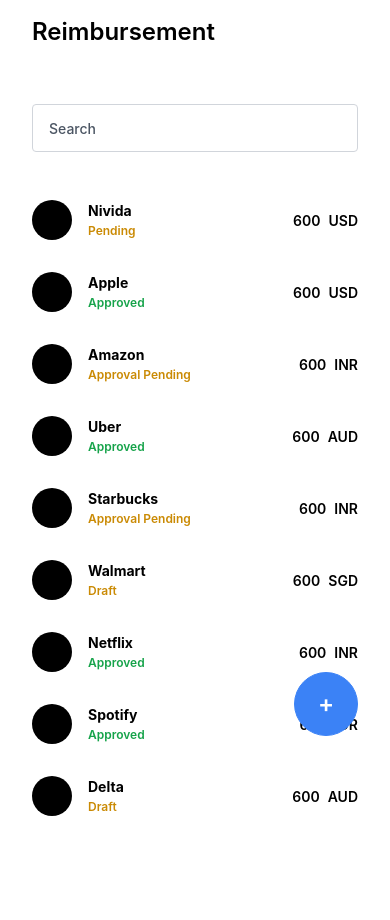
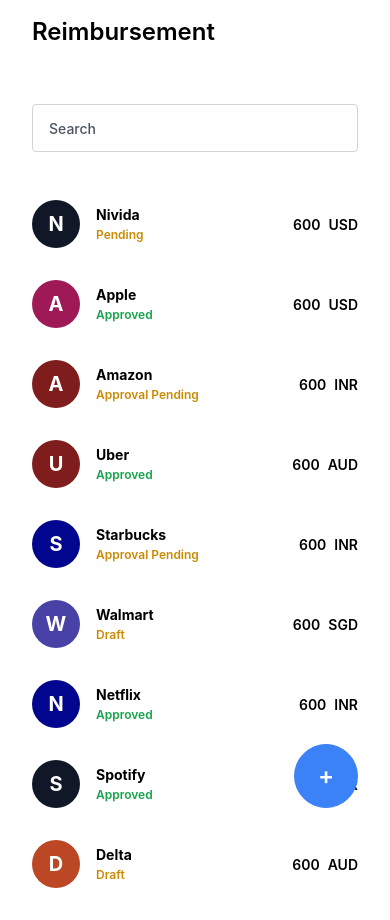
Before and after one commit to st-vignesh1/ReactNativeMobileApplication, a React Native app: screen / in a window 390 px wide. Before the commit the page ends 848 px from the top, so only its background shows below. Built offline with nearby package versions, Linux system fonts and the light colour scheme.

Commit message:
Implemented generating random color from the colorPallete

```diff
--- a/src/components/core/Claims/index.tsx
+++ b/src/components/core/Claims/index.tsx
@@ -4,12 +4,16 @@
 
 
 
-const Claims = ({data}) => {
-  return (
+const Claims = ({data,color}) => {
+    console.log(color)
+;  return (
    <SafeAreaView>
     <View className='w-full h-fit flex-row p-4 justify-between items-center'>
     <View className='flex-row items-center gap-4'>
-        <View className='w-10 h-10 rounded-full bg-black'></View>
+        <View style={{backgroundColor:color}} className=" w-12 h-12 rounded-full flex justify-center items-center "><Text className='text-white text-xl font-bold capitalize'>
+            {data.company[0]}
+            </Text>
+            </View>
         <View className='flex-col gap-1'>
             <Text className='capitalize font-bold'>{data.company}</Text>
             <Text className={`capitalize text-xs font-semibold ${data.status==="approved"?"text-green-600":"text-yellow-600"}`}>{data.status}</Text>
--- a/src/pages/Reimbursement.tsx
+++ b/src/pages/Reimbursement.tsx
@@ -1,7 +1,7 @@
 import { View, Text, SafeAreaView, FlatList, TouchableOpacity} from 'react-native';
 import React, { useState } from 'react';
 import Claims from '../components/core/Claims';
-import { claimsData } from '../constants/claimsData';
+import { claimsData, colorPallete } from '../constants/claimsData';
 import SearchBar from '../components/core/SearchBar';
 const Reimbursement = () => {
     const [searchValue,setSearchValue] = useState('');
@@ -15,6 +15,10 @@
             setClaims(claimsData.filter(claim=>claim.company.startsWith(value.toLowerCase())));
         }
     }
+    function randomColor(){
+        const index=Math.floor(Math.random()*colorPallete.length);
+         return `bg-[rgb(${colorPallete[index]})]`;
+    }
 
   return (
     <SafeAreaView>
@@ -23,7 +27,7 @@
       <View className="pl-4 pr-4 mb-8">
       <SearchBar value={searchValue} handleChange={handleSearchData}/>
       </View>
-      {claims?.length > 0 ? <FlatList data={claims} renderItem={({item})=><Claims data={item} />} className='w-full h-fit flex-col gap-4'/>:<Text>NO CLAIMS YET!</Text>}
+      {claims?.length > 0 ? <FlatList data={claims} renderItem={({item})=><Claims data={item} color={randomColor()}/>} className='w-full h-fit flex-col gap-4'/>:<Text>NO CLAIMS YET!</Text>}
         </View>
         <TouchableOpacity className="absolute bottom-28 right-8 w-16 h-16 bg-blue-500 border border-blue-500 rounded-full items-center justify-center">
          <Text className='text-2xl text-white font-semibold'>+</Text>
```
Also changed, not shown: src/constants/claimsData.ts (+11 -11 lines).
